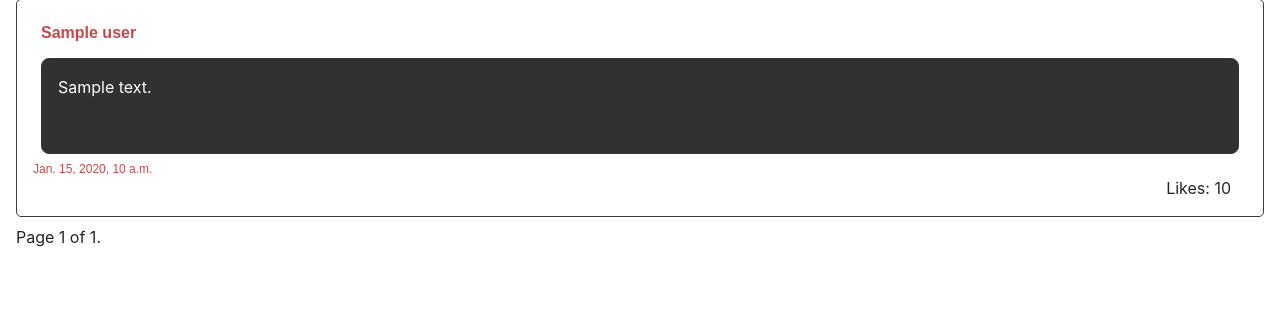
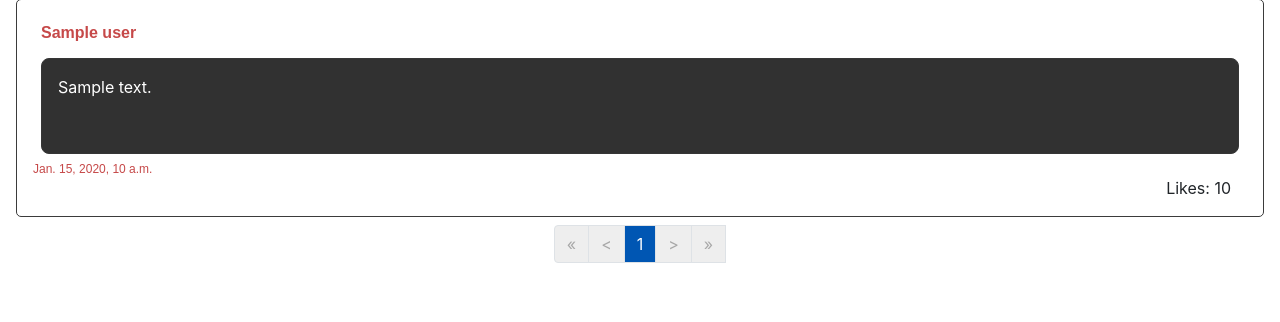
Before and after one commit to tslaytor/CS50W, a Django app: template projects/2020/x/project4/network/templates/network/index.html in a window 1280 px wide. Shown: the part 237-559 px from the top of the page. Run offline with Django 3.2, Linux system fonts and the light colour scheme; the template is opened without the code that fills it: most values are stand-ins (such as "Sample title", 1, 10 or a date in 2020); some libraries are stand-ins or nearby versions.

Commit message:
added pagination feature

```diff
--- a/projects/2020/x/project4/network/static/network/styles.css
+++ b/projects/2020/x/project4/network/static/network/styles.css
@@ -37,4 +37,16 @@
   align-self: flex-end;
   margin: 0 1rem; }
 
+.pagination {
+  display: flex;
+  justify-content: center; }
+
+.deactivated {
+  color: #a7a7a7 !important;
+  background-color: rgba(207, 207, 207, 0.349) !important; }
+
+.selected-page {
+  color: white;
+  background-color: #0056b3; }
+
 /*# sourceMappingURL=styles.css.map */
--- a/projects/2020/x/project4/network/static/network/styles.scss
+++ b/projects/2020/x/project4/network/static/network/styles.scss
@@ -48,3 +48,18 @@ $red: rgb(198, 73, 73);
     align-self: flex-end;
     margin: 0 1rem;
 }
+
+.pagination {
+    display: flex;
+    justify-content: center;
+}
+
+.deactivated {
+    color: rgb(167, 167, 167) !important;
+    background-color: rgba(207, 207, 207, 0.349) !important;
+}
+
+.selected-page {
+    color: white;
+    background-color: #0056b3;
+}
--- a/projects/2020/x/project4/network/templates/network/index.html
+++ b/projects/2020/x/project4/network/templates/network/index.html
@@ -22,23 +22,28 @@
 
         {% endfor %}
 
-        <div class="pagination">
-            <span class="step-links">
-                {% if page_obj.has_previous %}
-                    <a href="?page=1">&laquo; first</a>
-                    <a href="?page={{ page_obj.previous_page_number }}">previous</a>
-                {% endif %}
+        <nav aria-label="Page navigation">
+            <ul class="pagination">
+                <!-- <span class="step-links"> -->
 
-                <span class="current">
-                    Page {{ page_obj.number }} of {{ page_obj.paginator.num_pages }}.
-                </span>
+                        <li class="page-item"><a class="page-link {% if not page_obj.has_previous %} deactivated {% endif %}" href="?page=1">&laquo;</a></li>
+                        <li class="page-item"><a class="page-link {% if not page_obj.has_previous %} deactivated {% endif %}" href="{% if page_obj.has_previous %} ?page={{ page_obj.previous_page_number }} {% endif %}">&lt;</a></li>
 
-                {% if page_obj.has_next %}
-                    <a href="?page={{ page_obj.next_page_number }}">next</a>
-                    <a href="?page={{ page_obj.paginator.num_pages }}">last &raquo;</a>
-                {% endif %}
-            </span>
-        </div>
+
+                    <!-- <span class="current">
+                        Page {{ page_obj.number }} of {{ page_obj.paginator.num_pages }}.
+                    </span> -->
+
+                    {% for p in paginator.page_range %}
+                    <li class="page-item"><a class="page-link {% if page_obj.number == p %} selected-page {% endif %}" href="?page={{p}}" >{{p}}</a></li>
+                    {% endfor %}
+
+                        <a class="page-link {% if not page_obj.has_next %} deactivated {% endif %}" href="{% if page_obj.has_next %} ?page={{ page_obj.next_page_number }} {% endif %}">&gt;</a>
+                        <a class="page-link {% if not page_obj.has_next %} deactivated {% endif %}" href="?page={{ page_obj.paginator.num_pages }}">&raquo;</a>
+
+                <!-- </span> -->
+            </ul>
+        </nav>
 
     </div>
 </div>
--- a/projects/2020/x/project4/network/views.py
+++ b/projects/2020/x/project4/network/views.py
@@ -13,7 +13,7 @@ from django.core.paginator import Paginator
 from .models import User, Post, Follower
 
 class PostListView(ListView):
-    paginate_by = 2
+    paginate_by = 3
     model = Post
     context_object_name = "posts"
     template_name = "network/index.html"
```
Also changed, not shown: 1 other file.
